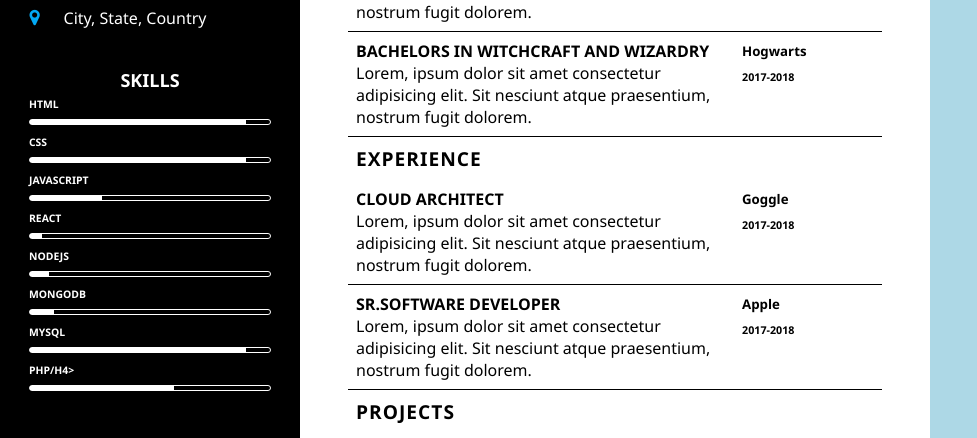
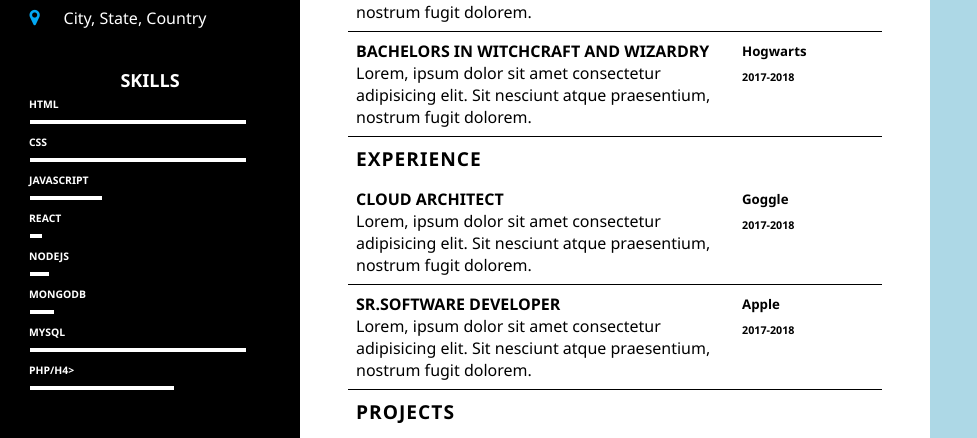
Before and after one commit to arpitsha28/Arena-question---Responsive-Resume-using-CSS-Grid---rytd8a7b2x1r, a plain HTML site: page index.html in a window 1280 px wide. Shown: the part 317-755 px from the top of the page, without its empty margins (0-977 px from the left). Drawn offline with Linux system fonts and the light colour scheme.

Commit message:
Update style.css

```diff
--- a/style.css
+++ b/style.css
@@ -100,7 +100,7 @@ body{
     padding-bottom: 0.5rem;
 }
 .progress-bar {
-    border: 1px solid white;
+    border: 1px solid black;
     height: 4px;
     border-radius: 10px;
     height: auto;
```
